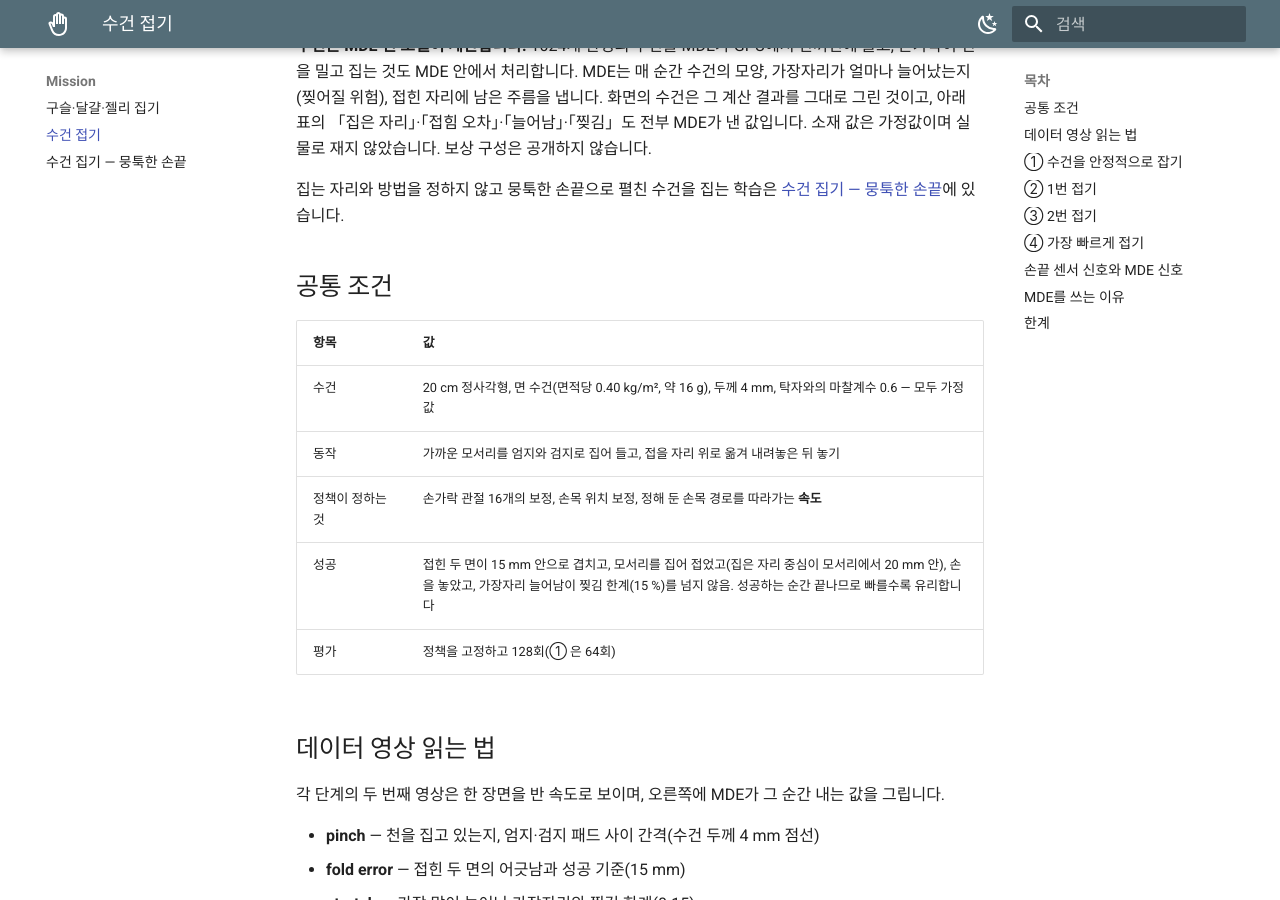
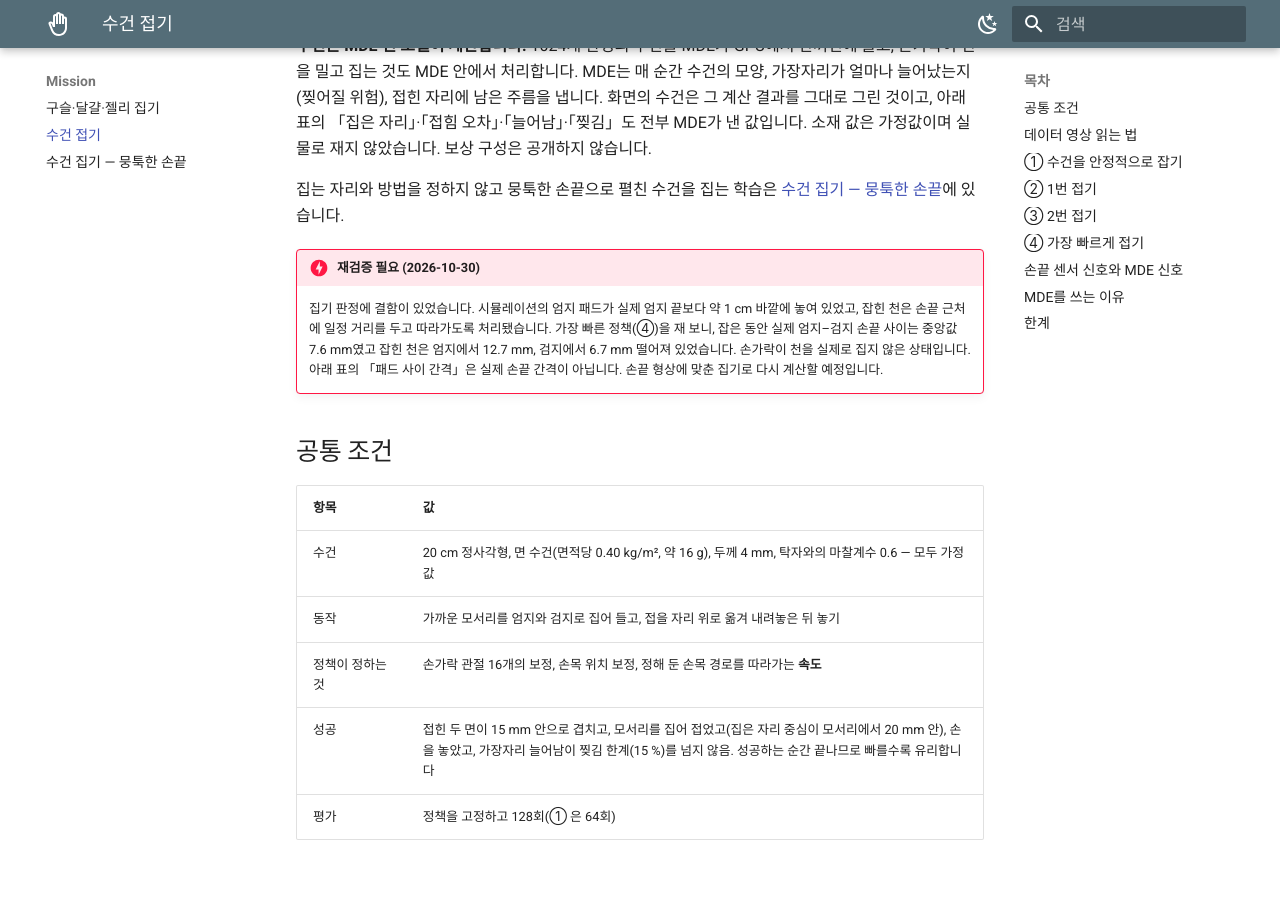
Before and after one commit to parclab-hsu/hsu-mde, an MkDocs documentation site: the page built from docs/towel.md, in a window 1280 px wide and 900 px high, scrolled down 471 px. Built offline with MkDocs 1.6.1 and Material for MkDocs 9.7.7, drawn with Linux system fonts in a browser that asks for light colours.

Commit message:
수건 접기: 재검증 필요 표시 — 집는 손끝이 천에 닿지 않았다
가장 빠른 정책(④)을 재 보니 잡은 동안 실제 손끝 간격 중앙값 7.6 mm,
잡힌 천은 엄지에서 12.7 mm·검지에서 6.7 mm. 엄지 패드 위치 결함과
떨어진 채 붙들고 가는 집기 처리 때문.

Co-Authored-By: Claude Opus 5.5 <noreply@anthropic.com>

```diff
--- a/docs/towel.md
+++ b/docs/towel.md
@@ -16,6 +16,12 @@ Isaac Lab에서 Allegro Hand가 탁자 위 수건을 집어 접는 동작을 강
 소재 값은 가정값이며 실물로 재지 않았습니다. 보상 구성은 공개하지 않습니다.
 
 집는 자리와 방법을 정하지 않고 뭉툭한 손끝으로 펼친 수건을 집는 학습은 [수건 집기 — 뭉툭한 손끝](towel-pick.md)에 있습니다.
+
+!!! danger "재검증 필요 (2026-10-30)"
+    집기 판정에 결함이 있었습니다. 시뮬레이션의 엄지 패드가 실제 엄지 끝보다 약 1 cm 바깥에 놓여 있었고, 잡힌 천은 손끝
+    근처에 일정 거리를 두고 따라가도록 처리됐습니다. 가장 빠른 정책(④)을 재 보니, 잡은 동안 실제 엄지–검지 손끝 사이는
+    중앙값 7.6 mm였고 잡힌 천은 엄지에서 12.7 mm, 검지에서 6.7 mm 떨어져 있었습니다. 손가락이 천을 실제로 집지 않은
+    상태입니다. 아래 표의 「패드 사이 간격」은 실제 손끝 간격이 아닙니다. 손끝 형상에 맞춘 집기로 다시 계산할 예정입니다.
 
 ## 공통 조건
 
```
Also changed, not shown: docs/index.md (+1 -1 lines).
